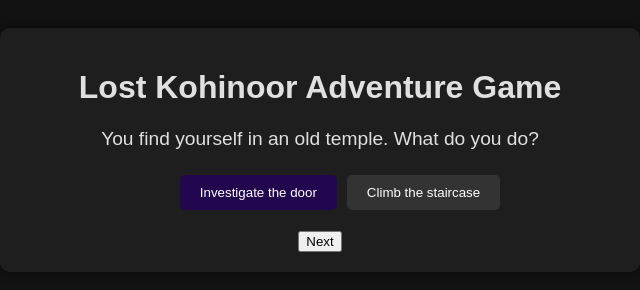
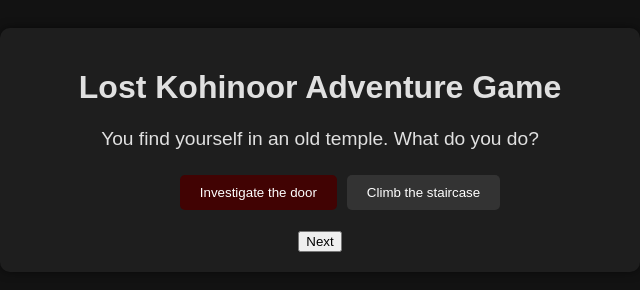
Before and after one commit to rrcparam/adventure-game, a plain HTML site: page index.html in a window 1280 px wide. In both pictures the pointer is over the button "Investigate the door". Shown: the whole page, without its empty margins (320-960 px from the left). Drawn offline with Linux system fonts and the light colour scheme.

Commit message:
Final Review and made small change in css file changed color of answers button:hover

```diff
--- a/styles.css
+++ b/styles.css
@@ -31,5 +31,5 @@ body {
 }
 
 #answers button:hover {
-    background-color: #22074e;
+    background-color: #410303;
 }
```
